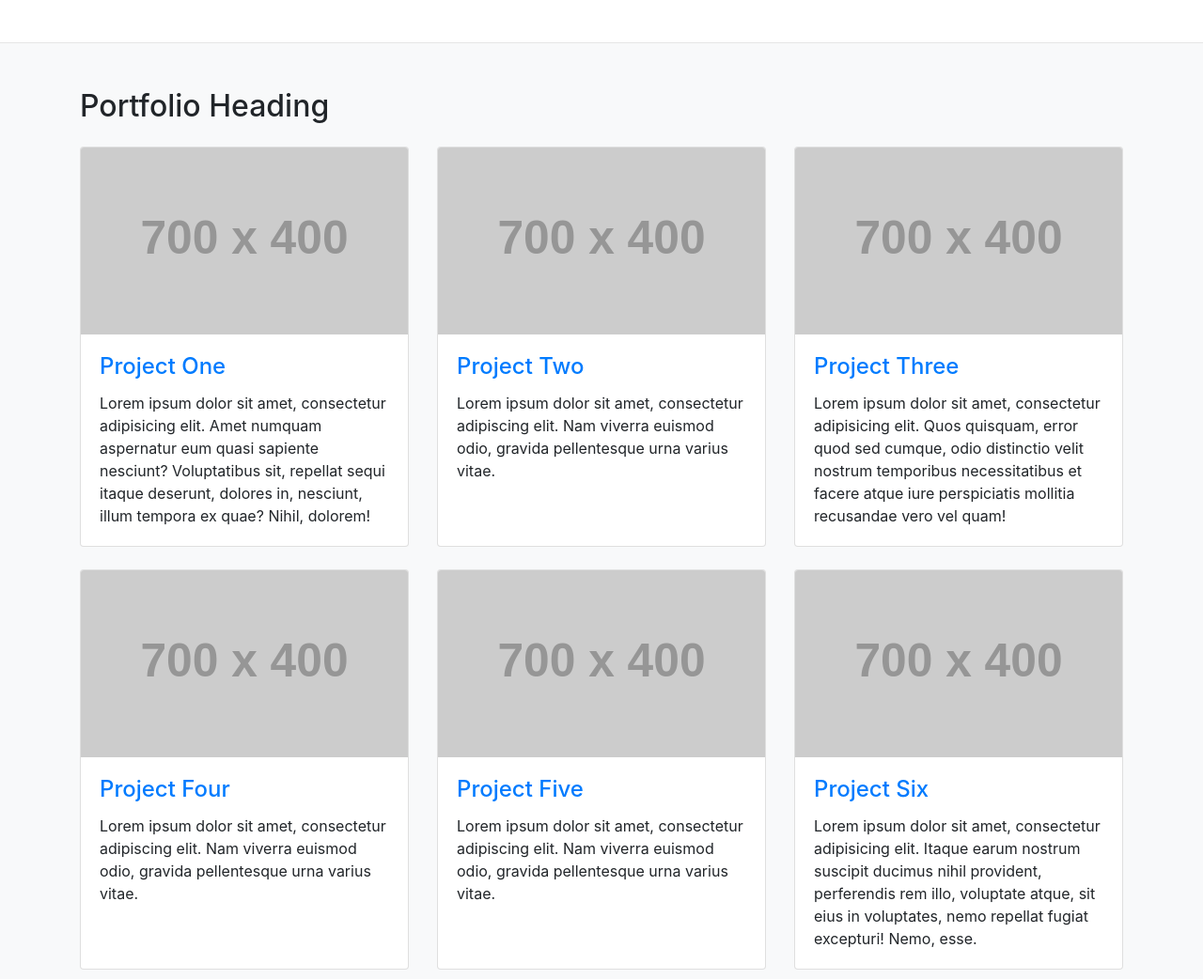
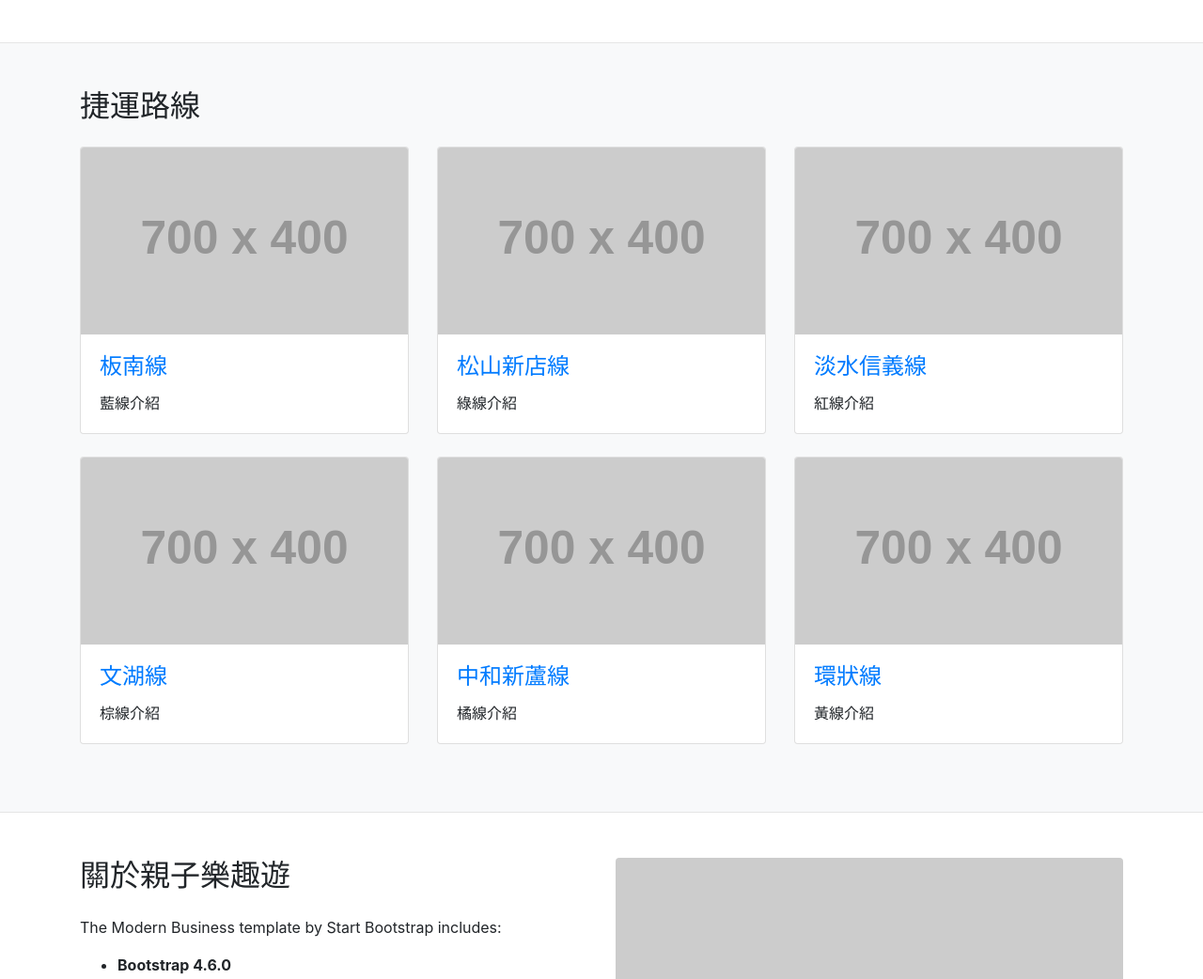
Before and after one commit to wu1wuhaha/newsite, a plain HTML site: page index.html in a window 1280 px wide. Shown: the part 766-1808 px from the top of the page at 94% size. Drawn offline with nearby package versions, Linux system fonts and the light colour scheme; placeholder pictures from the web are drawn by us.

Commit message:
Update index.html

```diff
--- a/index.html
+++ b/index.html
@@ -134,14 +134,14 @@
         <!-- Portfolio Section-->
         <section class="py-5 bg-light">
             <div class="container">
-                <h2 class="mb-4">Portfolio Heading</h2>
+                <h2 class="mb-4">捷運路線</h2>
                 <div class="row">
                     <div class="col-lg-4 col-sm-6 mb-4">
                         <div class="card h-100">
                             <a href="#!"><img class="card-img-top" src="https://via.placeholder.com/700x400" alt="..." /></a>
                             <div class="card-body">
-                                <h4 class="card-title"><a href="#!">Project One</a></h4>
-                                <p class="card-text">Lorem ipsum dolor sit amet, consectetur adipisicing elit. Amet numquam aspernatur eum quasi sapiente nesciunt? Voluptatibus sit, repellat sequi itaque deserunt, dolores in, nesciunt, illum tempora ex quae? Nihil, dolorem!</p>
+                                <h4 class="card-title"><a href="#!">板南線</a></h4>
+                                <p class="card-text">藍線介紹</p>
                             </div>
                         </div>
                     </div>
@@ -149,8 +149,8 @@
                         <div class="card h-100">
                             <a href="#!"><img class="card-img-top" src="https://via.placeholder.com/700x400" alt="..." /></a>
                             <div class="card-body">
-                                <h4 class="card-title"><a href="#!">Project Two</a></h4>
-                                <p class="card-text">Lorem ipsum dolor sit amet, consectetur adipiscing elit. Nam viverra euismod odio, gravida pellentesque urna varius vitae.</p>
+                                <h4 class="card-title"><a href="#!">松山新店線</a></h4>
+                                <p class="card-text">綠線介紹</p>
                             </div>
                         </div>
                     </div>
@@ -158,8 +158,8 @@
                         <div class="card h-100">
                             <a href="#!"><img class="card-img-top" src="https://via.placeholder.com/700x400" alt="..." /></a>
                             <div class="card-body">
-                                <h4 class="card-title"><a href="#!">Project Three</a></h4>
-                                <p class="card-text">Lorem ipsum dolor sit amet, consectetur adipisicing elit. Quos quisquam, error quod sed cumque, odio distinctio velit nostrum temporibus necessitatibus et facere atque iure perspiciatis mollitia recusandae vero vel quam!</p>
+                                <h4 class="card-title"><a href="#!">淡水信義線</a></h4>
+                                <p class="card-text">紅線介紹</p>
                             </div>
                         </div>
                     </div>
@@ -167,8 +167,8 @@
                         <div class="card h-100">
                             <a href="#!"><img class="card-img-top" src="https://via.placeholder.com/700x400" alt="..." /></a>
                             <div class="card-body">
-                                <h4 class="card-title"><a href="#!">Project Four</a></h4>
-                                <p class="card-text">Lorem ipsum dolor sit amet, consectetur adipiscing elit. Nam viverra euismod odio, gravida pellentesque urna varius vitae.</p>
+                                <h4 class="card-title"><a href="#!">文湖線</a></h4>
+                                <p class="card-text">棕線介紹</p>
                             </div>
                         </div>
                     </div>
@@ -176,8 +176,8 @@
                         <div class="card h-100">
                             <a href="#!"><img class="card-img-top" src="https://via.placeholder.com/700x400" alt="..." /></a>
                             <div class="card-body">
-                                <h4 class="card-title"><a href="#!">Project Five</a></h4>
-                                <p class="card-text">Lorem ipsum dolor sit amet, consectetur adipiscing elit. Nam viverra euismod odio, gravida pellentesque urna varius vitae.</p>
+                                <h4 class="card-title"><a href="#!">中和新蘆線</a></h4>
+                                <p class="card-text">橘線介紹</p>
                             </div>
                         </div>
                     </div>
@@ -185,8 +185,8 @@
                         <div class="card h-100">
                             <a href="#!"><img class="card-img-top" src="https://via.placeholder.com/700x400" alt="..." /></a>
                             <div class="card-body">
-                                <h4 class="card-title"><a href="#!">Project Six</a></h4>
-                                <p class="card-text">Lorem ipsum dolor sit amet, consectetur adipisicing elit. Itaque earum nostrum suscipit ducimus nihil provident, perferendis rem illo, voluptate atque, sit eius in voluptates, nemo repellat fugiat excepturi! Nemo, esse.</p>
+                                <h4 class="card-title"><a href="#!">環狀線</a></h4>
+                                <p class="card-text">黃線介紹</p>
                             </div>
                         </div>
                     </div>
@@ -199,7 +199,7 @@
             <div class="container">
                 <div class="row">
                     <div class="col-lg-6">
-                        <h2 class="mb-4">Modern Business Features</h2>
+                        <h2 class="mb-4">關於親子樂趣遊</h2>
                         <p>The Modern Business template by Start Bootstrap includes:</p>
                         <ul>
                             <li><strong>Bootstrap 4.6.0</strong></li>
```
